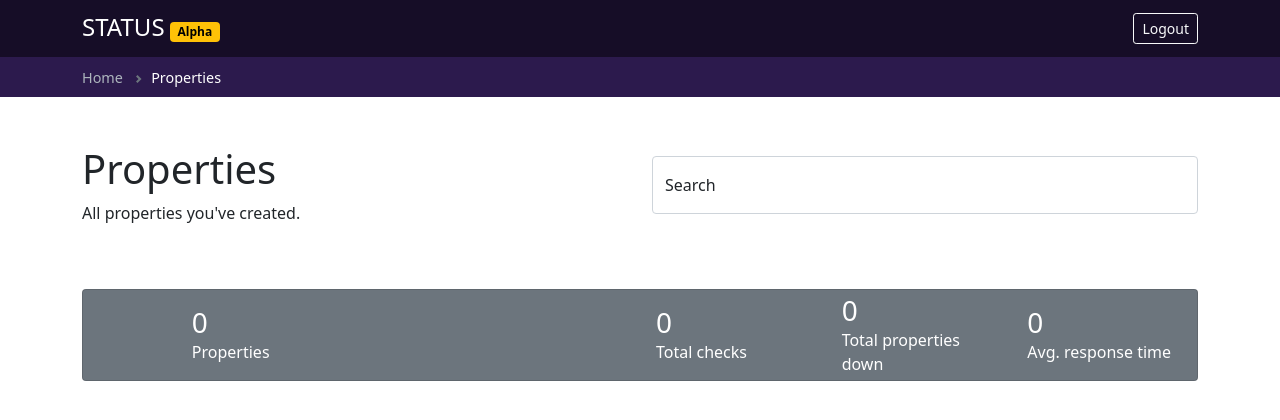
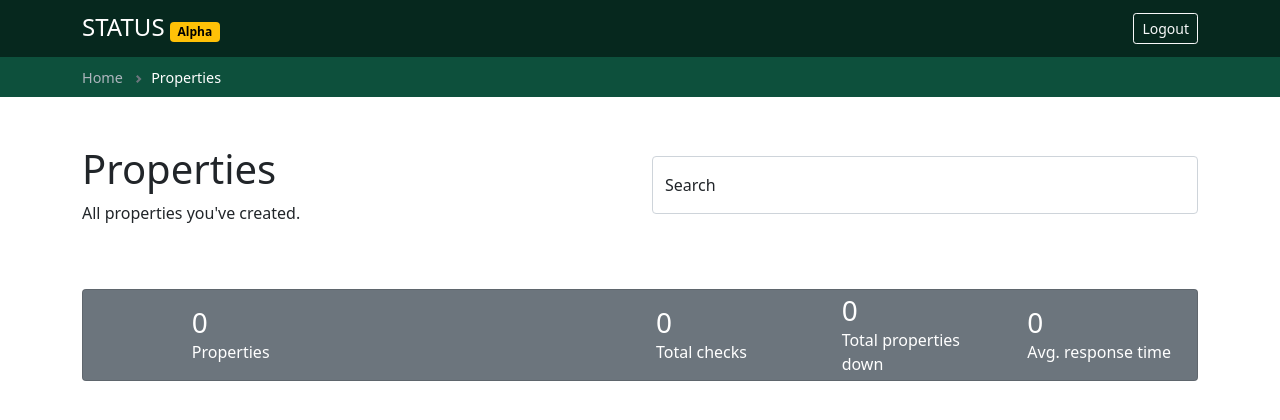
Before and after one commit to overshard/status, a Django app: page /properties/ in a window 1280 px wide. Shown: the top 420 px of the page. Run offline with Django 4.2, Linux system fonts and the light colour scheme; a user stored in the database is signed in; data that the repository does not hold is empty; style sheets or scripts are compiled from the project's sources; parts of the project's set-up code (start-up, migrations or seed data) failed here and were passed over.

Commit message:
Change header colors

```diff
--- a/status/static_src/styles/bootstrap.scss
+++ b/status/static_src/styles/bootstrap.scss
@@ -4,12 +4,12 @@
   background-color: $black !important;
 }
 
-.bg-purple-900 {
-  background-color: $purple-900 !important;
+.bg-teal-900 {
+  background-color: $teal-900 !important;
 }
 
-.bg-purple-800 {
-  background-color: $purple-800 !important;
+.bg-teal-800 {
+  background-color: $teal-800 !important;
 }
 
 .breadcrumb {
--- a/status/templates/base.html
+++ b/status/templates/base.html
@@ -24,7 +24,7 @@
   {% include 'includes/messages.html' %}
 
   {% block nav %}
-  <nav class="navbar bg-purple-900 d-print-none">
+  <nav class="navbar bg-teal-900 d-print-none">
     <div class="container">
       <a class="navbar-brand text-white" href="/">
         <span class="display-1 fs-4 text-white text-decoration-none text-uppercase my-0">Status</span>
@@ -44,7 +44,7 @@
   {% endblock %}
 
   {% block breadcrumb_wrapper %}
-  <div class="bg-purple-800 py-2 d-print-none">
+  <div class="bg-teal-800 py-2 d-print-none">
     <div class="container">
       {% block breadcrumbs %}{% endblock %}
     </div>
```
